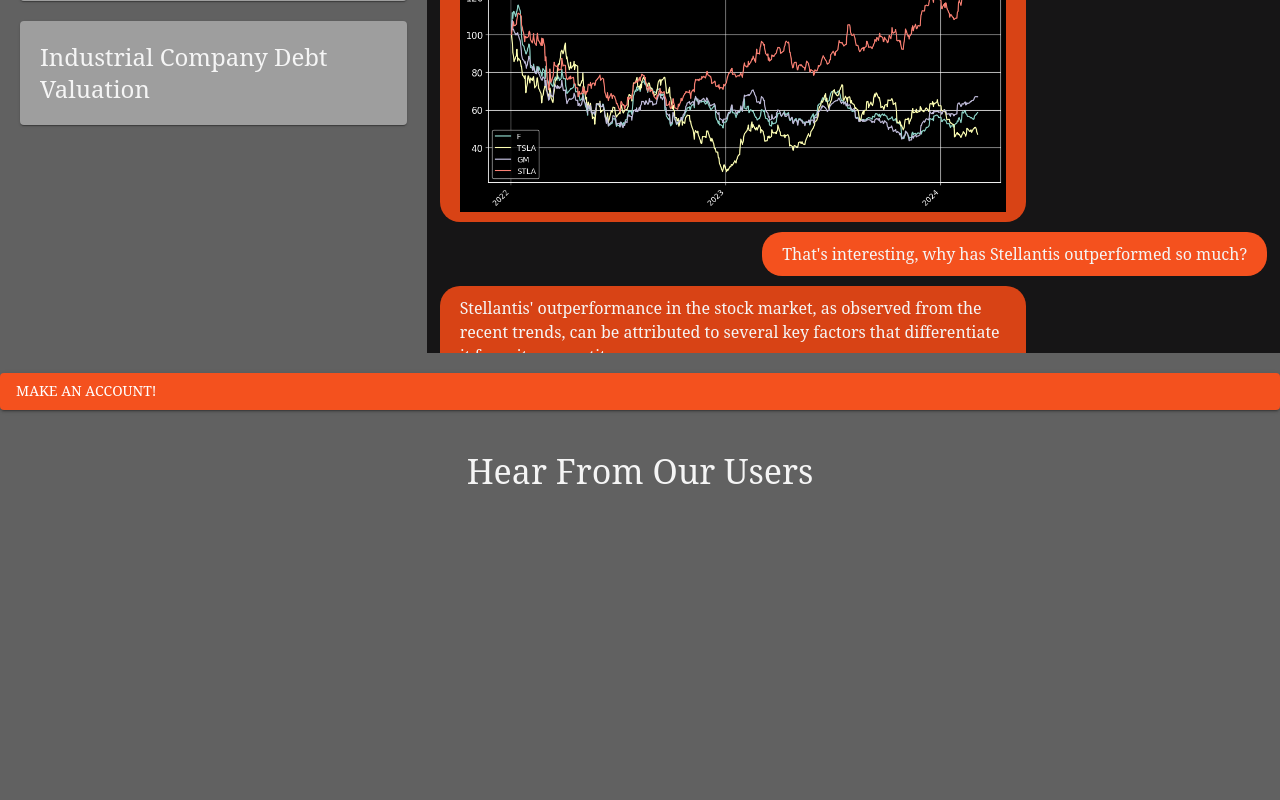
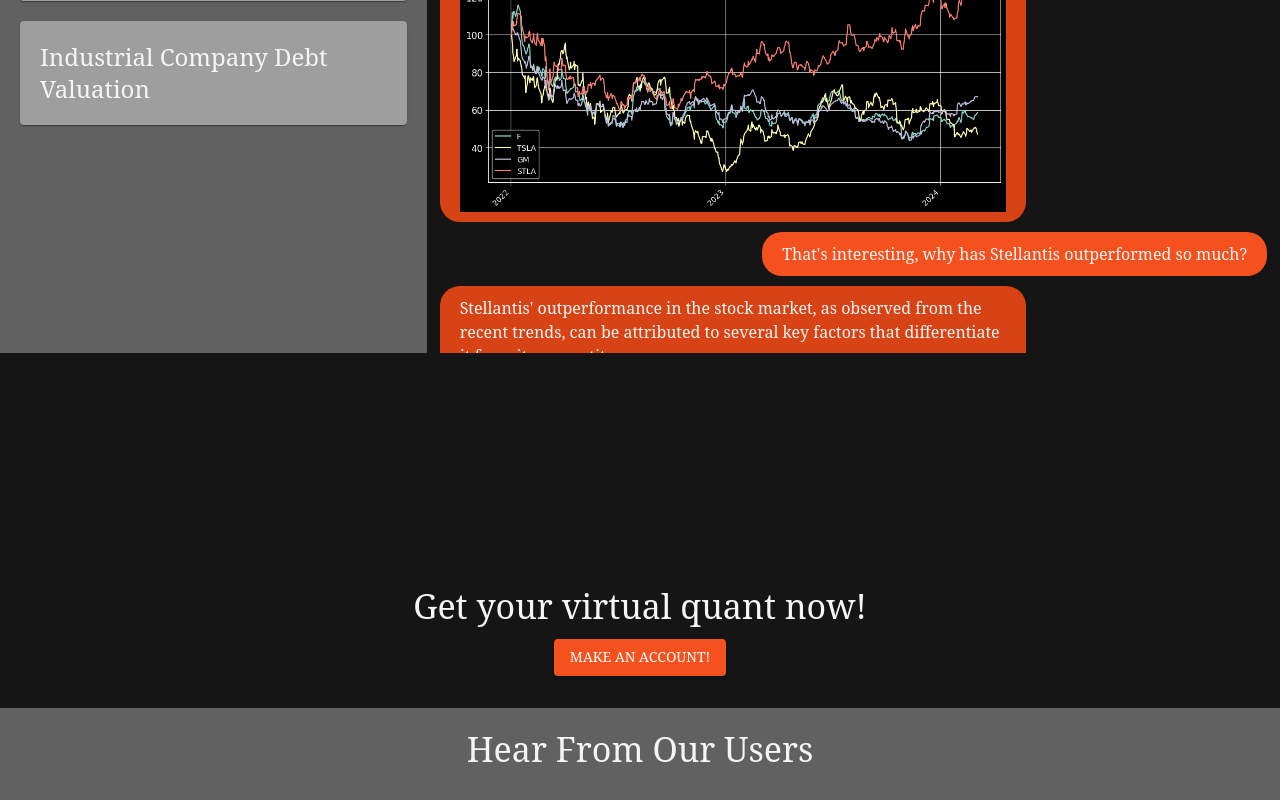
Before and after one commit to SailingSF/alphacharter-frontend, a React (Create React App) app: page / in a window 1280 px wide. Shown: the part 721-1521 px from the top of the page. Before the commit the page ends 1245 px from the top, so only its background shows below. Built offline with nearby package versions, Linux system fonts and the light colour scheme; no server answers.

Commit message:
Call to action with animated line

```diff
--- a/src/components/CallToAction.jsx
+++ b/src/components/CallToAction.jsx
@@ -1,12 +1,42 @@
-import React from 'react';
-import { Button } from '@mui/material';
+import React, { useEffect, useState } from 'react';
+import { Box, Typography, Button } from '@mui/material';
+import { useTheme } from '@mui/material/styles';
+import './DrawLine.css';
+import sp500_path from '../images/sp500_path.txt'
 
 function CallToAction({ text, href }) {
-  return (
-    <Button variant="contained" color="primary" href={href} style={{ margin: '20px auto', display: 'block' }}>
-      {text}
-    </Button>
-  );
+    const theme = useTheme();
+    const [svgPath, setSvgPath] = useState('')
+    useEffect(() => {
+        fetch(sp500_path)
+          .then((response) => response.text())
+          .then((data) => {
+            setSvgPath(data);
+          });
+      }, []);
+    return (
+        <Box style={{ backgroundColor: theme.palette.background.dark, width: '100%' }}>
+            <Box textAlign="center" p={4}>
+                <Box className="svg-container">
+                    <svg width="100%" height="200px" viewBox="0 0 250 100" xmlns="http://www.w3.org/2000/svg">
+                        <path
+                            d={svgPath}
+                            stroke={theme.palette.primary.main}
+                            transform="scale(2.5,-1) translate(0,-100)"
+                            strokeWidth="0.5"
+                            fill="none"
+                            className="draw-line"
+                        />
+                    </svg>
+                </Box>
+                <Typography variant="h4" gutterBottom>
+                    Get your virtual quant now!
+                </Typography>
+                <Button variant="contained" color="primary" href={href}>
+                    {text}
+                </Button>
+            </Box>
+        </Box>
+    );
 }
-
 export default CallToAction;
--- /dev/null
+++ b/src/components/DrawLine.css
@@ -0,0 +1,20 @@
+.svg-container {
+    position: relative;
+    width: 100%;
+    height: 200px;
+}
+
+.draw-line {
+    stroke-dasharray: 1000; /* large enough value to cover the entire path */
+    stroke-dashoffset: 1000; /* same as stroke-dasharray */
+    animation: draw-line 10s infinite; /* adjust time as needed */
+}
+
+@keyframes draw-line {
+    from {
+        stroke-dashoffset: 1000;
+    }
+    to {
+      stroke-dashoffset: 0;
+    }
+}
```
